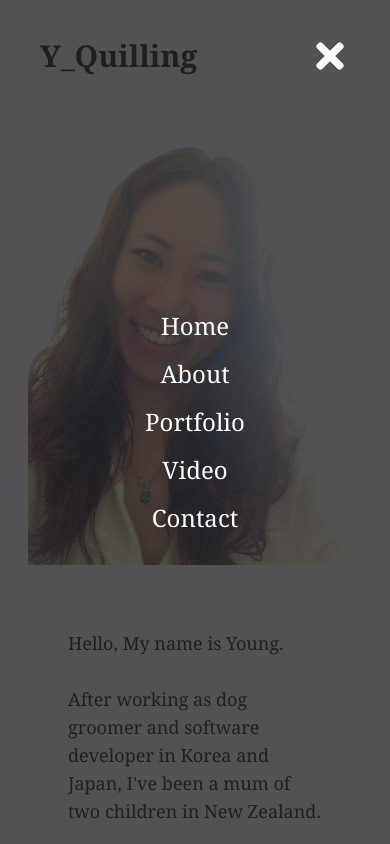
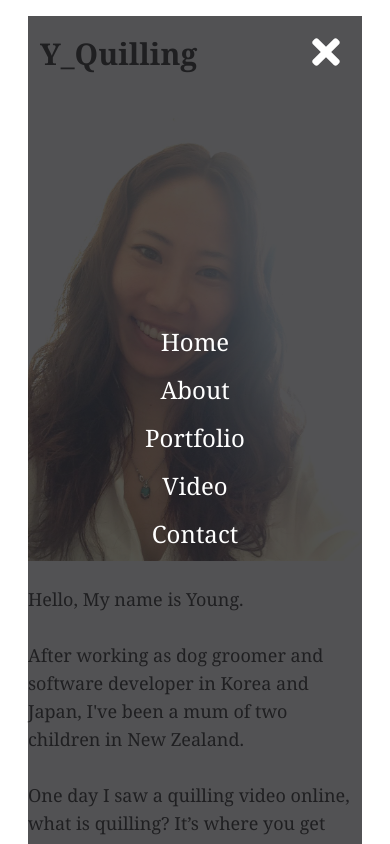
Before and after one commit to younghye/y_quilling, a React (Create React App) app: page /about in a window 390 px wide. Both pictures are taken after a click on the element 330 px from the left and 56 px from the top of the page. Shown: the top 844 px of the page. Built offline with nearby package versions, Linux system fonts and the light colour scheme.

Commit message:
mobileMenu absolute for video page

```diff
--- a/src/components/Header.tsx
+++ b/src/components/Header.tsx
@@ -8,7 +8,7 @@ export default function Header() {
   const linkStyle = "text-gray-700 hover:text-red-700";
   const mobileLinkStyle = "p-2 hover:text-red-700";
   return (
-    <nav className="top-0 z-10 font-serif mb-6 ">
+    <nav className="top-0 z-10 font-serif mb-6 relative">
       <div className="flex justify-between py-5 px-3 mb-4">
         <div className="flex items-center w-full">
           <div className=" m-0 p-0">
@@ -38,11 +38,15 @@ export default function Header() {
 
         {/* mobile menu */}
         <div
-          className="md:hidden z-10 flex items-center"
+          className="md:hidden position-absolute top-0 start-100 translate-middle"
           onClick={() => setMenuToggle(!menuToggle)}
         >
           {menuToggle ? (
-            <FaTimes size={40} color="white" />
+            <FaTimes
+              size={40}
+              color="white"
+              className="absolute top-4 end-4 z-10"
+            />
           ) : (
             <RxHamburgerMenu size={40} />
           )}
--- a/src/pages/About.tsx
+++ b/src/pages/About.tsx
@@ -5,7 +5,7 @@ export default function About() {
         {/* <div> */}
         <img src="./assets/images/me.jpg" alt="myPhoto" />
       </div>
-      <div className="col-span-1 md:col-span-2 flex items-center text-lg text-left p-10">
+      <div className="col-span-1 md:col-span-2 flex items-center text-lg text-left mb-10 md:p-10">
         Hello, My name is Young. <br />
         <br />
         After working as dog groomer and software developer in Korea and Japan,
--- a/src/pages/Portfolio.tsx
+++ b/src/pages/Portfolio.tsx
@@ -10,7 +10,7 @@ export default function Portfolio() {
   const [index, setIndex] = useState<number>(-1);
   return (
     <div>
-      <Masonry columns={{ 640: 1, 768: 2, 1024: 3 }} gap={20}>
+      <Masonry columns={{ 640: 1, 768: 2, 1024: 3 }} gap={20} className="mb-10">
         {images.map((image, index) => (
           <div key={index} onClick={() => setIndex(index)}>
             <img src={image.src} alt={image.description} />
--- a/src/pages/Video.tsx
+++ b/src/pages/Video.tsx
@@ -6,11 +6,7 @@ import { videos } from "../components/data";
 export default function Video() {
   return (
     <>
-      <Masonry
-        columns={{ 640: 1, 768: 2, 1024: 3 }}
-        gap={20}
-        className="relative z-0"
-      >
+      <Masonry columns={{ 640: 1, 768: 2, 1024: 3 }} gap={20} className="mb-10">
         {videos.map((video) => (
           <video className="h-full w-full rounded-lg" controls>
             <source src={video.sources[0].src} type={video.sources[0].type} />
```
